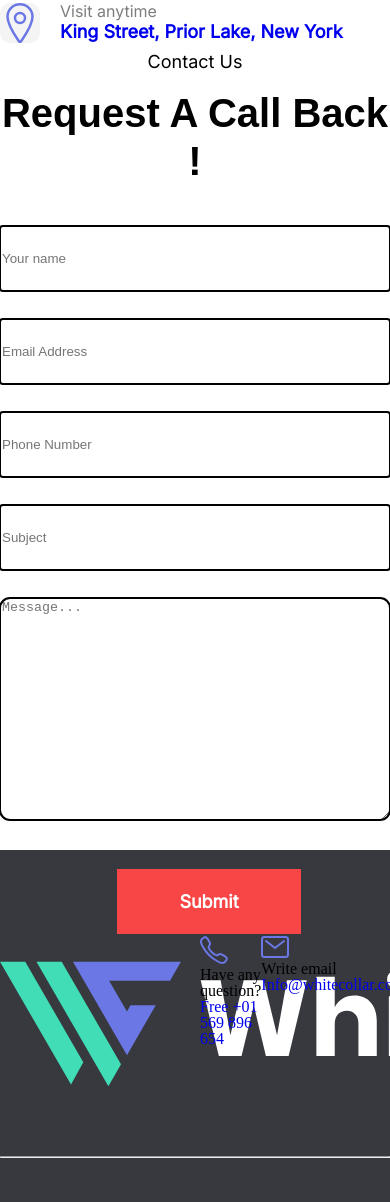
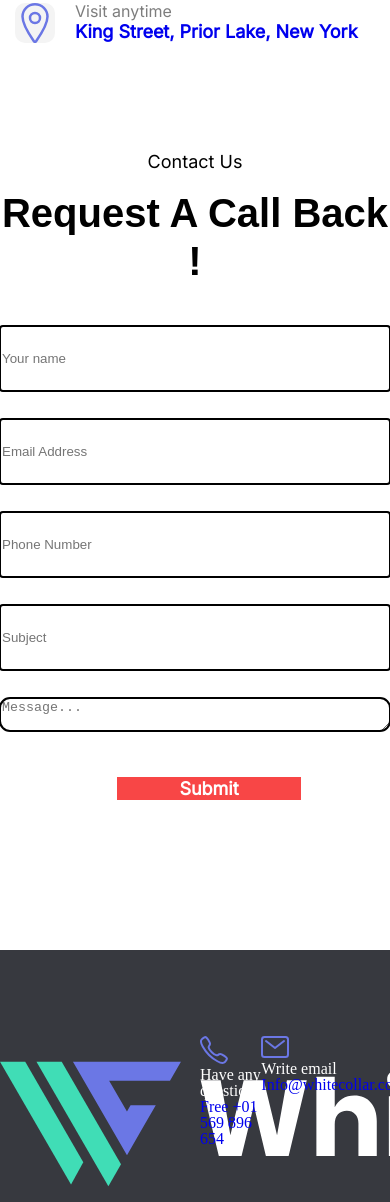
Before and after one commit to Nia-gabunia0/Niako-11, a plain HTML site: page index.html in a window 390 px wide. Shown: the part 1322-2524 px from the top of the page. Drawn offline with Linux system fonts and the light colour scheme.

Commit message:
Homework-11

```diff
--- a/css/media.css
+++ b/css/media.css
@@ -38,7 +38,8 @@
     .form-box{
         max-width: 1220px;
         width: 100%;
-        margin: 0 auto;
+        justify-content: center;
+
     }
     .input-info [type="text"],[type="email"],[type="tel"] {
         outline: auto;
@@ -55,3 +56,18 @@
         margin-left: 30%;
     }
 }
+@media(max-width:800px){
+    .text{
+        display: flex;
+        justify-content: center;
+        flex-direction: column;
+        align-items: center;
+    }
+    .form-box{
+        max-width: 800px;
+        width: 100%;
+        display: flex;
+        flex-direction: column;
+        justify-content: center;
+    }
+}
--- a/css/style.css
+++ b/css/style.css
@@ -224,7 +224,9 @@
 	justify-content: space-between;
 	align-items: center;
 }
-
+.icons-info2{
+    color: white;
+}
 .logoo{
     max-width: 385px;
     width: 100%;
```
